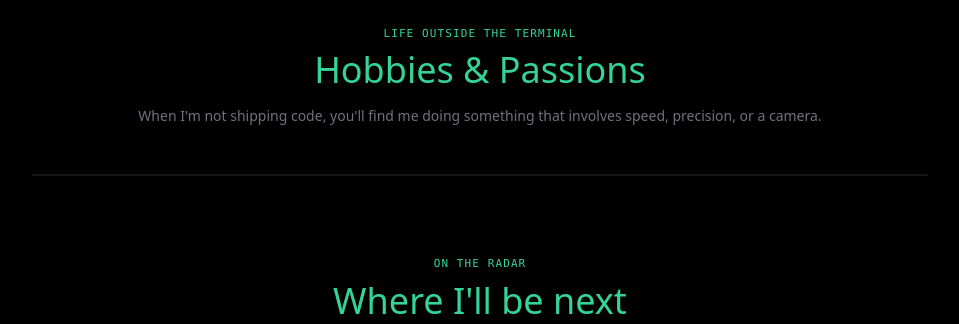
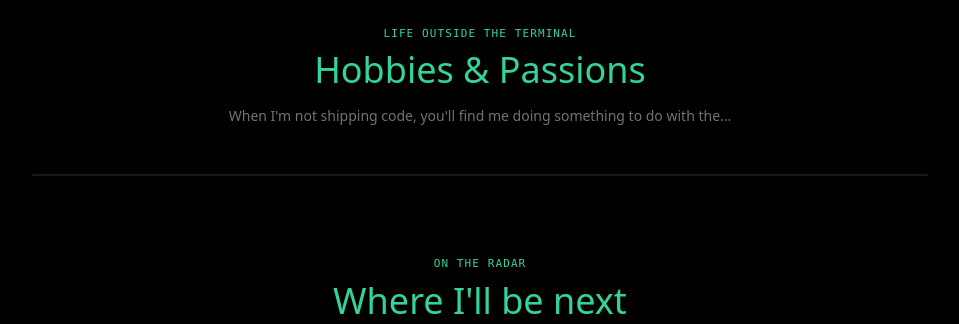
Before and after one commit to sanjeevz3009/PortfolioV2, a Python web app: template theme/templates/index.html in a window 1280 px wide. Shown: the part 4989-5313 px from the top of the page, without its empty margins (160-1119 px from the left). Run offline with Jinja, Linux system fonts and the light colour scheme; the template is opened without the code that fills it, so the values that code supplies are empty; style sheets or scripts are compiled from the project's sources.

Commit message:
fix: update hobbies description for clarity in index.html

```diff
--- a/theme/templates/index.html
+++ b/theme/templates/index.html
@@ -463,7 +463,7 @@
                 Hobbies & Passions
             </h2>
             <p class="text-sm text-zinc-500 text-center mb-12 reveal">
-                When I'm not shipping code, you'll find me doing something that involves speed, precision, or a camera.
+                When I'm not shipping code, you'll find me doing something to do with the...
             </p>
 
             <div class="grid grid-cols-2 md:grid-cols-5 gap-px bg-zinc-900 border border-zinc-900 rounded-xl overflow-hidden mb-20 reveal">
```
